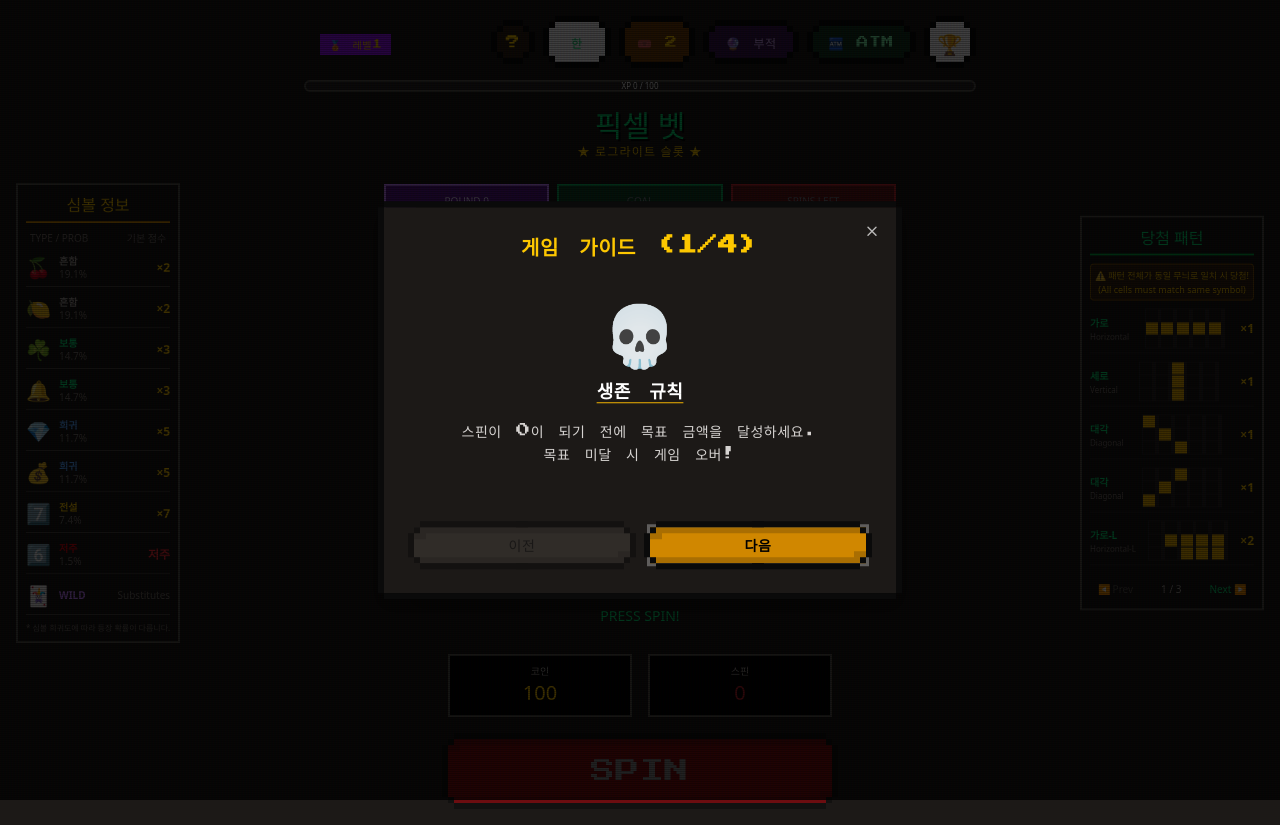
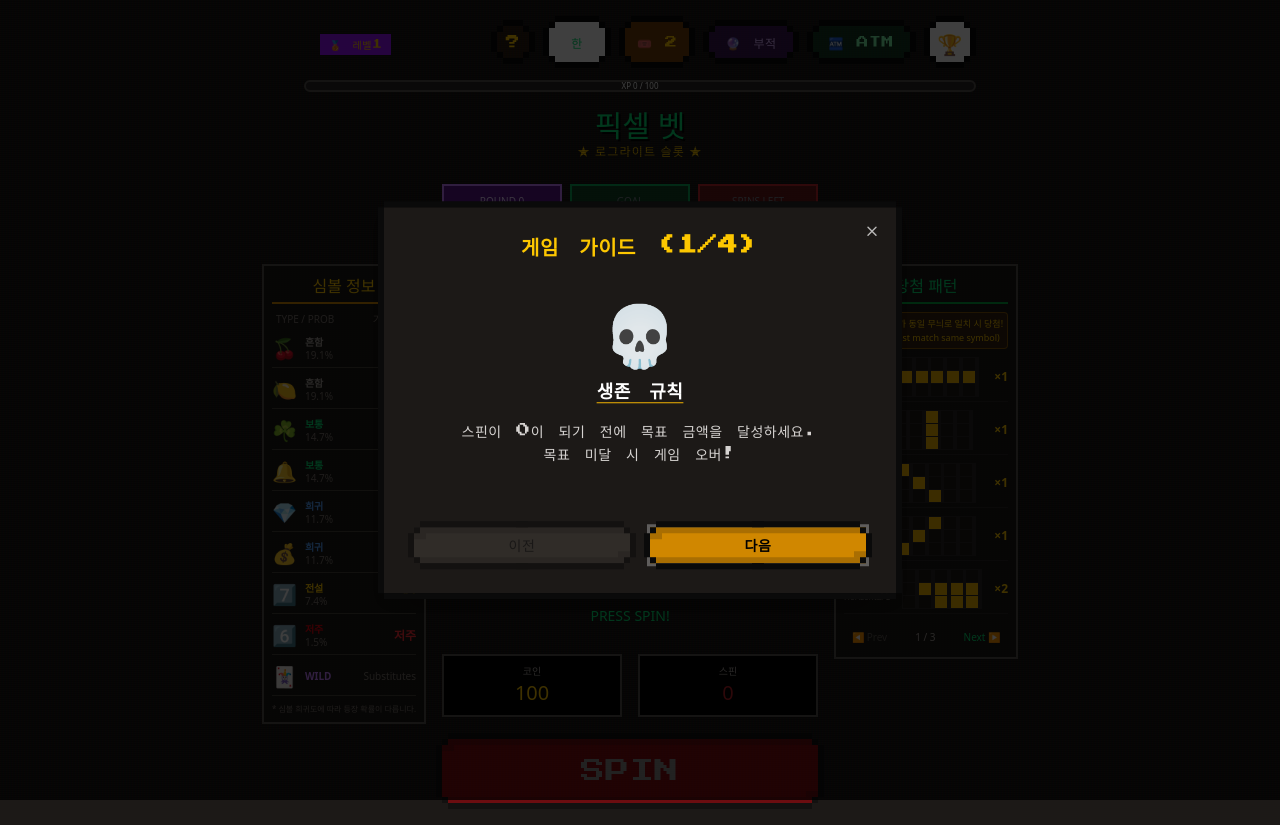
Before and after one commit to coincidence-one/clover-cadia, a Next.js app: page / in a window 1280 px wide. Built offline with nearby package versions, Linux system fonts and the light colour scheme.

Commit message:
fix: Tablet layout support and Scanline z-index fix

```diff
--- a/app/components/SlotMachine.tsx
+++ b/app/components/SlotMachine.tsx
@@ -58,21 +58,17 @@ export default function SlotMachine() {
 
   return (
     <div className={`relative min-h-screen bg-stone-900 text-green-400 font-pixel p-4 pb-safe flex flex-col items-center justify-center overflow-x-hidden w-full ${showCurse ? 'animate-pulse bg-red-900' : ''} ${winningCells.length > 0 ? 'animate-shake' : ''}`}>
-      {/* Scanlines Overlay - Start z-30 to be below Modals (z-50) */}
-      <div className="pointer-events-none fixed inset-0 z-30 bg-[linear-gradient(rgba(18,16,16,0)_50%,rgba(0,0,0,0.25)_50%),linear-gradient(90deg,rgba(255,0,0,0.06),rgba(0,255,0,0.02),rgba(0,0,255,0.06))] bg-[length:100%_2px,3px_100%]" />
+      {/* Scanlines Overlay - z-0 to be background level but above bg color */}
+      <div className="pointer-events-none fixed inset-0 z-0 bg-[linear-gradient(rgba(18,16,16,0)_50%,rgba(0,0,0,0.25)_50%),linear-gradient(90deg,rgba(255,0,0,0.06),rgba(0,255,0,0.02),rgba(0,0,255,0.06))] bg-[length:100%_2px,3px_100%]" />
+
+      {/* VFX: Confetti */}
 
       {/* VFX: Confetti */}
       {winningCells.length > 0 && (
          <Confetti count={state.lastWin >= state.bet * 10 ? 150 : 50} />
       )}
 
-      {/* Desktop Paytable Layout (Left & Right) */}
-      <div className="hidden xl:block absolute left-4 top-1/2 -translate-y-1/2 z-10 transition-all duration-500 will-change-transform">
-        <SymbolsPanel state={state} />
-      </div>
-      <div className="hidden xl:block absolute right-4 top-1/2 -translate-y-1/2 z-10 transition-all duration-500 will-change-transform">
-        <PatternsPanel />
-      </div>
+      {/* Panels moved to Flex Layout below */}
 
       {/* Top Bar - Row 1: Level & Buttons */}
       <div className="w-full max-w-2xl flex justify-between items-center mb-2 gap-1 md:gap-2">
@@ -183,8 +179,18 @@ export default function SlotMachine() {
         <p className="text-[10px] md:text-xs text-yellow-400 tracking-widest truncate">{t.subtitle}</p>
       </div>
 
-      {/* Round Info Bar */}
-      <RoundInfoBar state={state} />
+      {/* Main Content Area: Flex Row on Tablet+ */}
+      <div className="flex flex-col md:flex-row items-start justify-center gap-4 w-full max-w-7xl relative z-10">
+
+        {/* Left Panel (Tablet+) */}
+        <div className="hidden md:block shrink-0 mt-20">
+           <SymbolsPanel state={state} />
+        </div>
+
+        {/* Game Center */}
+        <div className="flex flex-col items-center shrink-0">
+          {/* Round Info Bar */}
+          <RoundInfoBar state={state} />
 
       {/* Jackpot */}
       <div className="w-full max-w-lg bg-black border-4 border-double border-yellow-500 p-2 mb-4 text-center">
@@ -275,8 +281,16 @@ export default function SlotMachine() {
          </Button>
       </div>
 
-      {/* Spacer for mobile bottom safe area */}
-      <div className="h-4 md:h-0" />
+       {/* Spacer for mobile bottom safe area */}
+       <div className="h-4 md:h-0" />
+     </div> {/* End Game Center */}
+
+       {/* Right Panel (Tablet+) */}
+       <div className="hidden md:block shrink-0 mt-20">
+          <PatternsPanel />
+       </div>
+
+      </div> {/* End Main Content Flex */}
 
       {/* Toast Notification */}
       {toast && (
```
